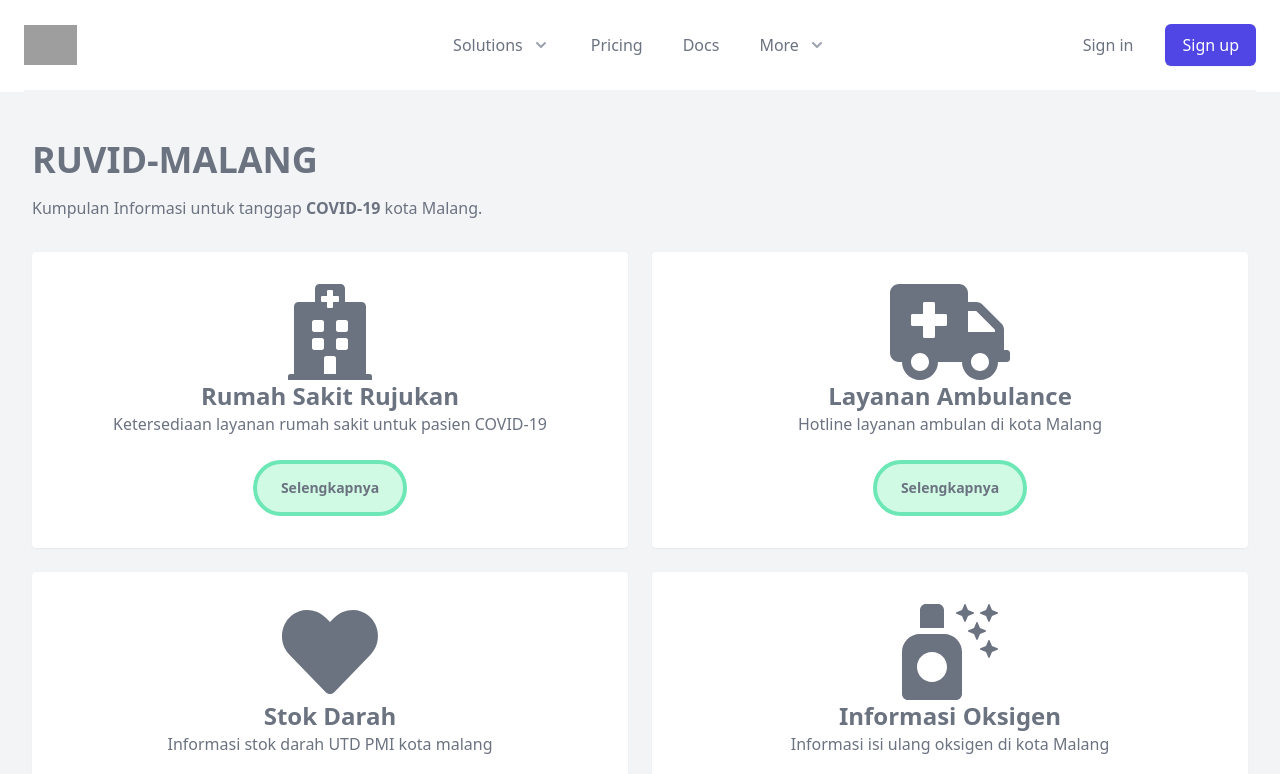
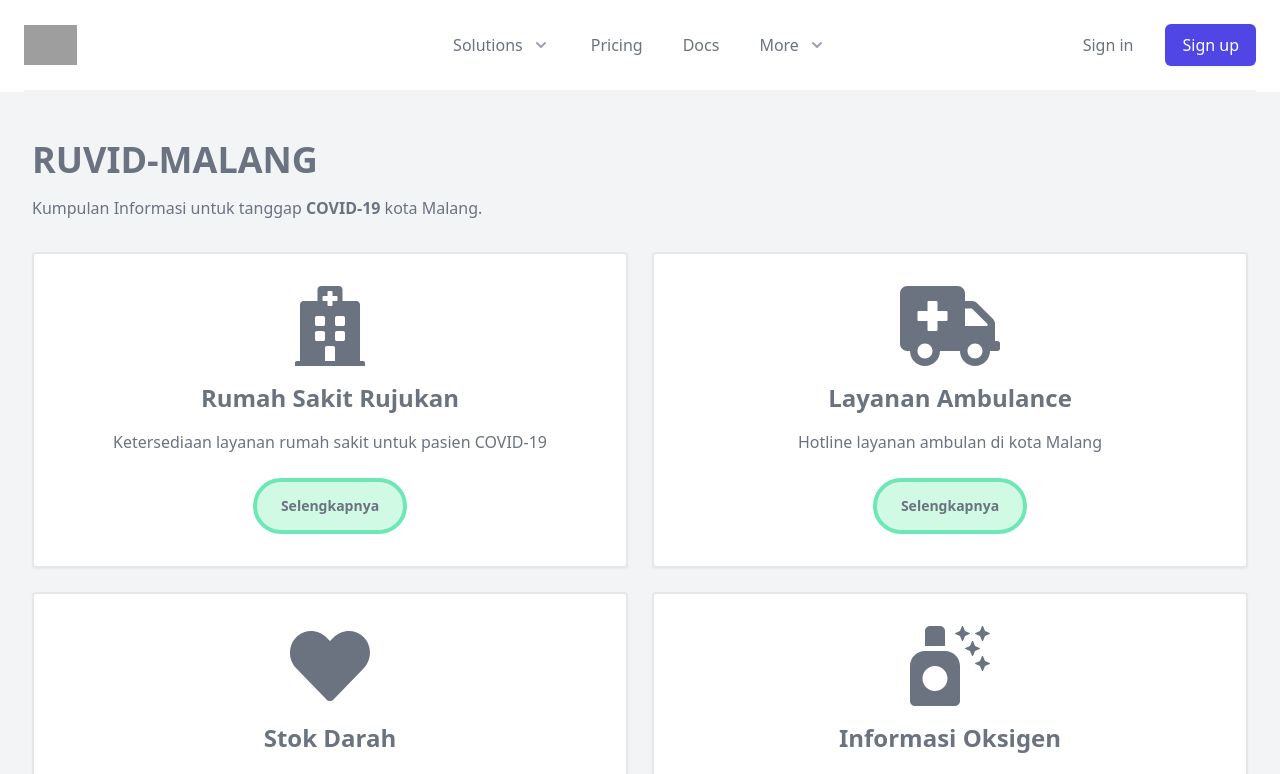
Before and after one commit to fazaio/ruvid-malang, a Vue app in the folder frontend/: page / in a window 1280 px wide. Shown: the top 774 px of the page. Built offline with nearby package versions, Linux system fonts and the light colour scheme; grey boxes are pictures that could not be loaded.

Commit message:
style: add border and margin on content

```diff
--- a/frontend/src/components/cardLayanan.vue
+++ b/frontend/src/components/cardLayanan.vue
@@ -1,12 +1,12 @@
 <template>
   <div
     :id="data.url"
-    class="text-center bg-white py-8 px-8 shadow-sm rounded flex-col"
+    class="text-center bg-white py-8 px-8 shadow-sm rounded flex-col border-2 border-gray-200"
   >
-    <font-awesome-icon :icon="data.icon" size="6x" />
+    <font-awesome-icon class="pb-4" :icon="data.icon" size="6x" />
     <div>
       <h2 class="font-bold text-2xl ">{{ data.title }}</h2>
-      <div class="">{{ data.description }}</div>
+      <div class="mt-4">{{ data.description }}</div>
     </div>
     <button
       @click="$router.push(data.url)"
```
